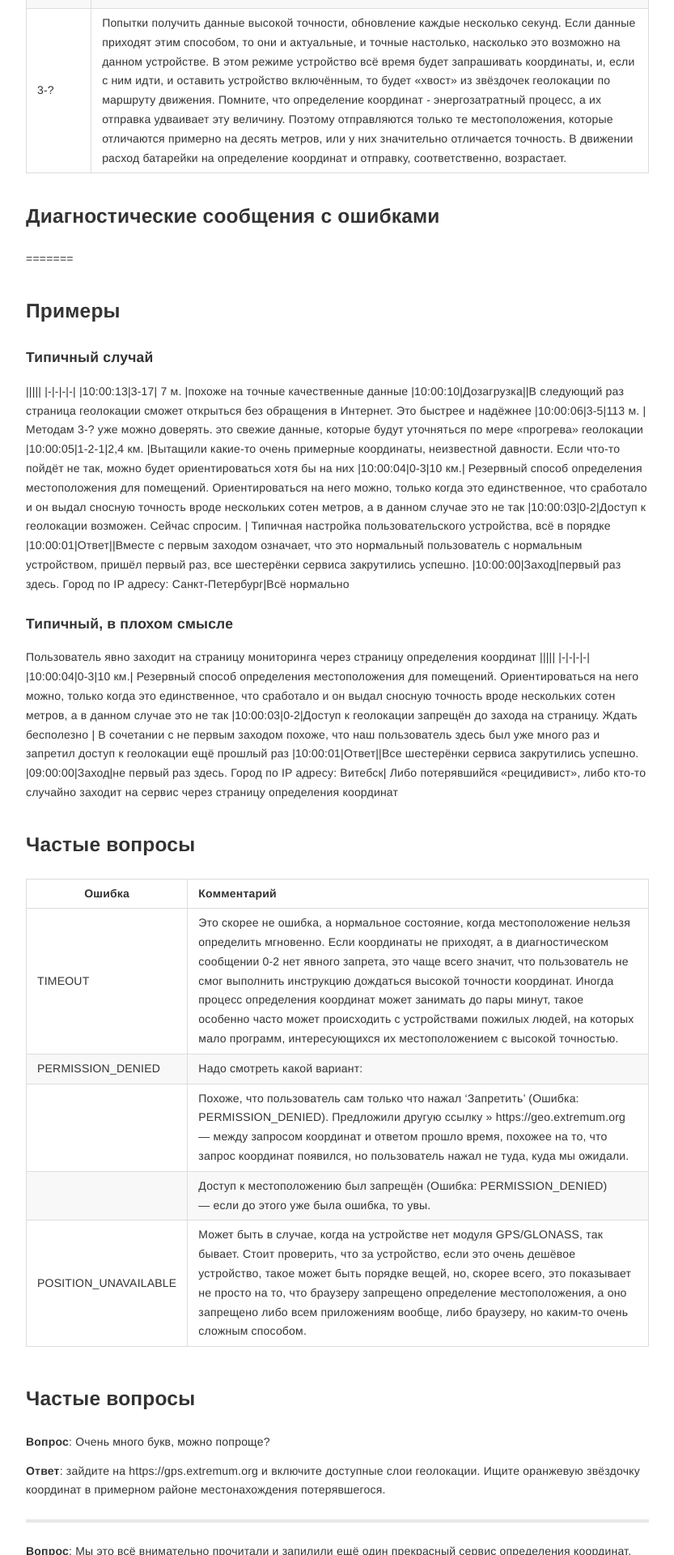
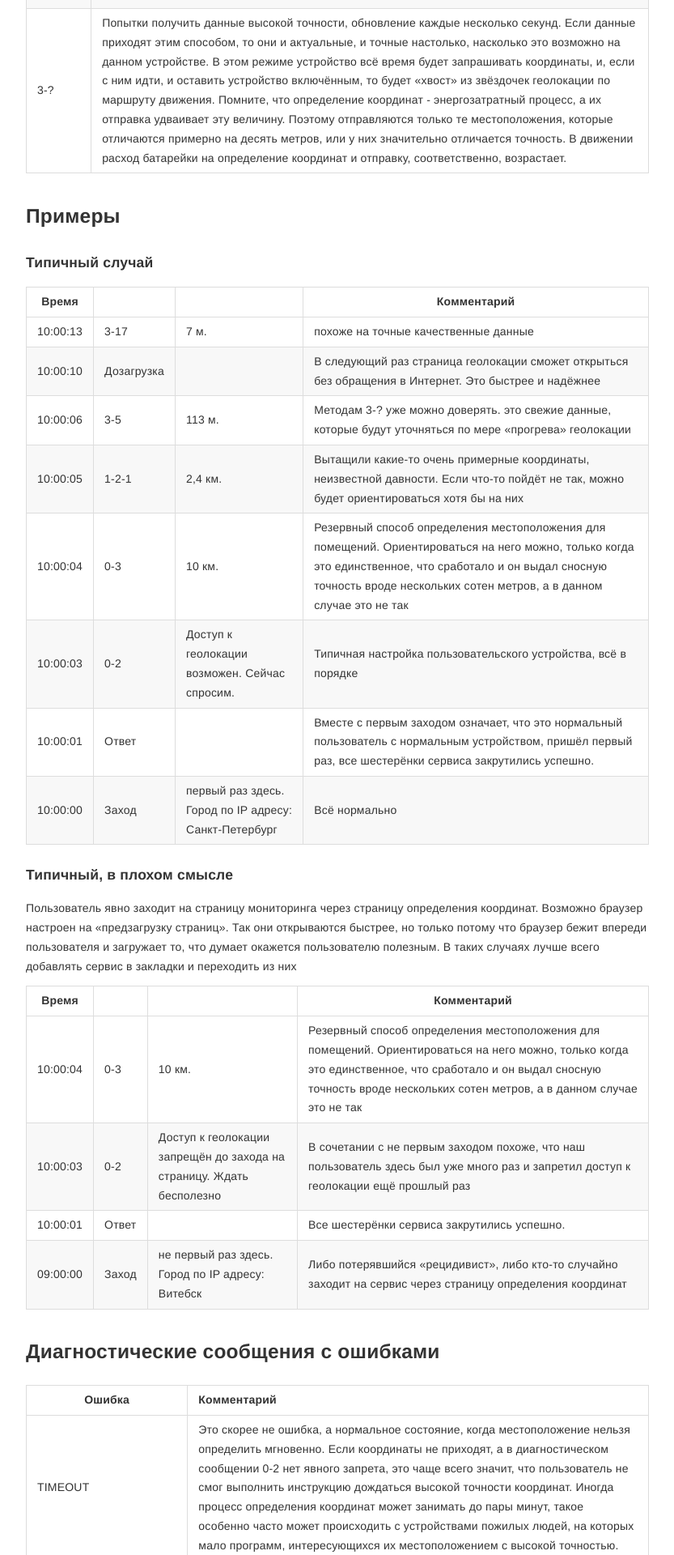
Before and after one commit to extremum-search-and-rescue/help.gis, a Jekyll site: the page built from _posts/2023-08-26-gps-monitoring.md, in a window 1280 px wide. Shown: the part 3080-5000 px from the top of the page at 81% size, without its empty margins (223-1056 px from the left). Built offline with Jekyll 4.4.1, drawn with Linux system fonts in a browser that asks for light colours; some of the changed text lies outside the part shown.

Commit message:
fix formatting, add comments to typical bad case

```diff
--- a/_posts/2023-08-26-gps-monitoring.md
+++ b/_posts/2023-08-26-gps-monitoring.md
@@ -59,12 +59,10 @@ layout: post
 |2-2-?|Попытка получить свежие данные высокой точности.|
 |3-?|Попытки получить данные высокой точности, обновление каждые несколько секунд. Если данные приходят этим способом, то они и актуальные, и точные настолько, насколько это возможно на данном устройстве. В этом режиме устройство всё время будет запрашивать координаты, и, если с ним идти, и оставить устройство включённым, то будет «хвост» из звёздочек геолокации по маршруту движения. Помните, что определение координат - энергозатратный процесс, а их отправка удваивает эту величину. Поэтому отправляются только те местоположения, которые отличаются примерно на десять метров, или у них значительно отличается точность. В движении расход батарейки на определение координат и отправку, соответственно, возрастает.|
 
-## Диагностические сообщения с ошибками
-=======
-
 ## Примеры
 #### Типичный случай
-|||||
+
+|Время|||Комментарий|
 |-|-|-|-|
 |10:00:13|3-17| 7 м. |похоже на точные качественные данные
 |10:00:10|Дозагрузка||В следующий раз страница геолокации сможет открыться без обращения в Интернет. Это быстрее и надёжнее
@@ -76,15 +74,16 @@ layout: post
 |10:00:00|Заход|первый раз здесь. Город по IP адресу: Санкт-Петербург|Всё нормально
 
 #### Типичный, в плохом смысле
-Пользователь явно заходит на страницу мониторинга через страницу определения координат
-|||||
+Пользователь явно заходит на страницу мониторинга через страницу определения координат. Возможно браузер настроен на «предзагрузку страниц». Так они открываются быстрее, но только потому что браузер бежит впереди пользователя и загружает то, что думает окажется пользователю полезным. В таких случаях лучше всего добавлять сервис в закладки и переходить из них
+
+|Время|||Комментарий|
 |-|-|-|-|
 |10:00:04|0-3|10 км.| Резервный способ определения местоположения для помещений. Ориентироваться на него можно, только когда это единственное, что сработало и он выдал сносную точность вроде нескольких сотен метров, а в данном случае это не так
 |10:00:03|0-2|Доступ к геолокации запрещён до захода на страницу. Ждать бесполезно | В сочетании с не первым заходом похоже, что наш пользователь здесь был уже много раз и запретил доступ к геолокации ещё прошлый раз
 |10:00:01|Ответ||Все шестерёнки сервиса закрутились успешно.
 |09:00:00|Заход|не первый раз здесь. Город по IP адресу: Витебск| Либо потерявшийся «рецидивист», либо кто-то случайно заходит на сервис через страницу определения координат
 
-## Частые вопросы
+## Диагностические сообщения с ошибками
 
 <div class="table-wrapper" markdown="block">
 
```
